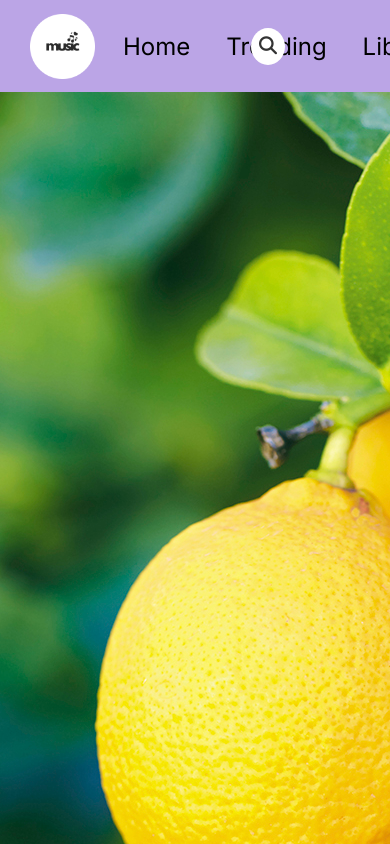
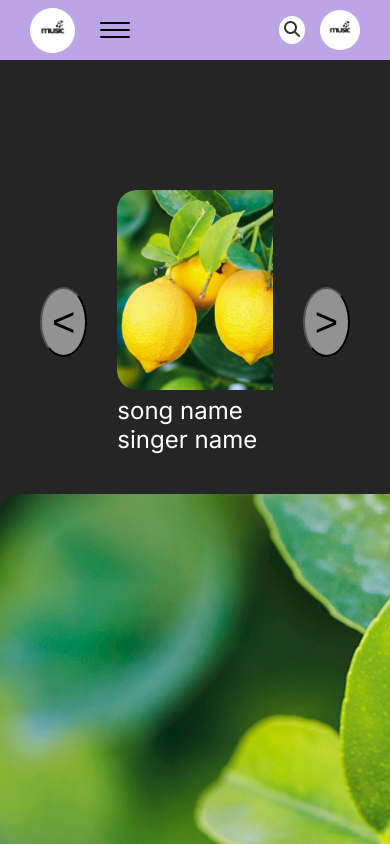
Before and after one commit to qaletdiv/25024-p1-MusicWeb-MyTrang, a plain HTML site: page code_source/html/home_page.html in a window 390 px wide. Shown: the top 844 px of the page. Drawn offline with Linux system fonts and the light colour scheme.

Commit message:
:sparkle: feature: adding file js for header

```diff
--- a/code_source/html/css/header&footer.css
+++ b/code_source/html/css/header&footer.css
@@ -30,7 +30,7 @@
     position: fixed;
     padding: 10px;
     height: 92px;
-    width: 100%;
+    width: 100vw;
     background-color: #BBA5E6;
     display: flex;
     justify-content: space-between;
@@ -218,12 +218,12 @@
 }
 
 .footer{
-    margin: 10px;
     padding: 10px;
     height: 150px;
+    width: 100vw;
     font-size: 20px;
     display: flex;
-    justify-content: space-between;
+    justify-content: space-around;
     align-items: center;
     background-color: #2d2d2d;
 }
@@ -248,3 +248,73 @@
 .footer-element a:hover {
     font-weight: 600;
 }
+
+.burger{
+    width: 30px;
+    height: 22px;
+    display: none;
+    flex-direction: column;
+    justify-content: space-around;
+    cursor: pointer;
+}
+.burger span{
+    display: block;
+    height: 2px;
+    width: 100%;
+    background: black;
+    border-radius: 4px;
+    transition: 0.3s;
+}
+
+@media(max-width: 576px){
+    .header{
+        height: 60px;
+    }
+
+    .nav-bar{
+        position: absolute;
+        top: 92px;
+        right: -200px;
+        width: 200px;
+        display: flex;
+        flex-direction: column;
+        background: #2d2d2d;
+        padding: 15px;
+        color: white;
+        transition: 0.3s;
+    }
+    .nav-bar a{
+        margin: 10px 0;
+    }
+    .burger{
+        display: flex;
+        position: absolute;
+        left: 100px;
+    }
+    .nav-bar.active {
+        right: 0;
+    }
+    .logo{
+        margin: 0px;
+        height: 45px;
+        width: 45px;
+        object-fit: cover;
+    }
+    .avatar-account{
+        height: 40px;
+        width: 40px;
+        object-fit: cover;
+    }
+    .search-bar button {
+        border: none;
+        background: white;
+        cursor: pointer;
+        color: #333;
+        font-size: 16px;
+        position: absolute;
+        right: 15px;
+        padding: 5px;
+        border-radius: 50%;
+        text-align: center;
+    }
+}
--- /dev/null
+++ b/code_source/html/css/homepage.css
@@ -0,0 +1,44 @@
+*{
+    padding: 0;
+    margin: 0;
+    box-sizing: border-box;
+}
+
+#popularSong{
+    height: 200px;
+    width: 200px;
+}
+.song-img{
+    object-fit: cover;
+    border-radius: 20px;
+}
+.songs-container{
+    padding: 150px 0;
+}
+.popular-songs-list{
+    display: flex;
+    gap: 30px;
+    margin: 30px;
+    padding: 10px;
+    justify-content: center;
+    align-items: center;
+}
+.popular-songs-container{
+    display: flex;
+    gap: 20px;
+    width: 1070px;
+    overflow:hidden;
+}
+
+.arrow-btn{
+    height: 70px;
+    width: 70px;
+    font-size: 40px;
+    background-color: rgba(255, 255, 255, 0.5);
+    padding: 10px;
+    border-radius: 100%;
+}
+
+.arrow-btn:hover{
+    background-color: rgba(255, 255, 255, 0.5);
+}
--- a/code_source/html/home_page.html
+++ b/code_source/html/home_page.html
@@ -10,6 +10,7 @@
     <link rel="stylesheet" href="https://cdnjs.cloudflare.com/ajax/libs/font-awesome/6.4.0/css/all.min.css">
 
     <link rel="stylesheet" href="./css/header&footer.css">
+    <link rel="stylesheet" href="./css/homepage.css">
 </head>
 <body>
     <header class="header">
@@ -18,10 +19,15 @@
             <span class="logo-name"><strong>Music</strong><em> Player</em></span>
         </div>
         <nav class="nav-bar">
-            <a href="#">Home</a>
+            <a href="./home_page.html">Home</a>
             <a href="#">Trending</a>
             <a href="#">Library</a>
         </nav>
+        <div class="burger">
+            <span></span>
+            <span></span>
+            <span></span>
+        </div>
         <div class="search-bar">
             <input class="searchBar" type="text" placeholder="Simply lovely melody">
             <button>
@@ -216,5 +222,6 @@
             <a href="#">Contact</a>
        </div>
     </footer>
+    <script src="js/header.js"></script>
 </body>
 </html>
--- /dev/null
+++ b/code_source/html/js/header.js
@@ -0,0 +1,14 @@
+//Logo click()
+const logoImage = document.querySelector(".logo");
+logoImage.addEventListener('click',function(){
+    window.location.href = "home_page.html";
+    console.log("Homepage-logo");
+});
+//Burger click()
+const navBar = document.querySelector(".nav-bar");
+const burger = document.querySelector(".burger");
+burger.addEventListener('click', () => {
+    burger.classList.toggle('active');
+    navBar.classList.toggle('active');
+    console.log("burger click");
+});
```
